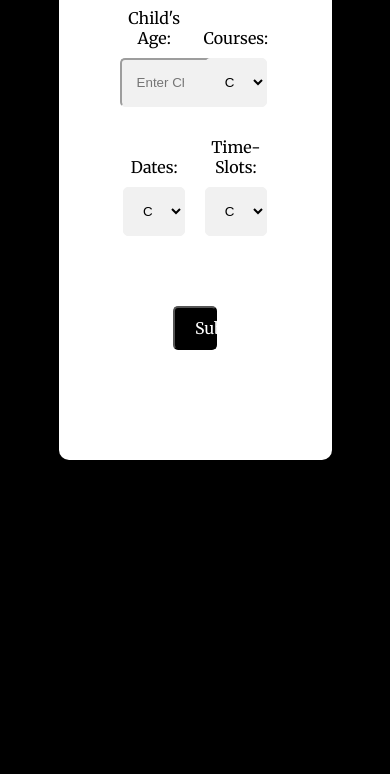
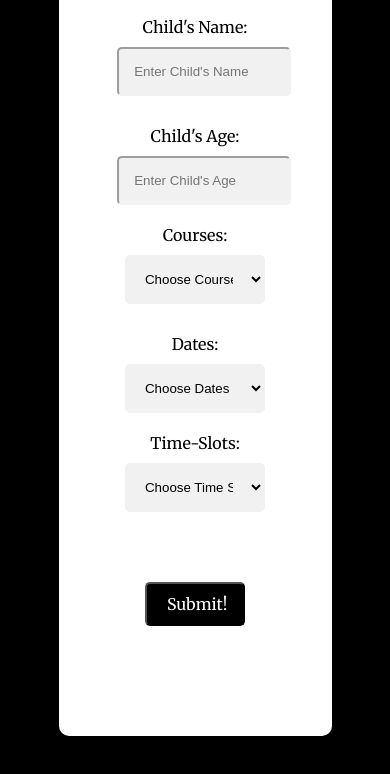
Before and after one commit to aaditya-ag/student-slot-booking, a website: page index.html in a window 390 px wide. Shown: the part 762-1536 px from the top of the page. Before the commit the page ends 1322 px from the top, so only its background shows below. Drawn offline with nearby package versions, Linux system fonts and the light colour scheme; no server answers.

Commit message:
Front end features like responsive

```diff
--- a/public/index.js
+++ b/public/index.js
@@ -126,7 +126,8 @@ async function get_Data(){
                 for(var i = 0;i<option.slots.length;i++){
                         var date = new Date(Number(option.slots[i].slot));
                         if(isValidDate(Number(option.slots[i].slot)) && selectedDate == date.toDateString()){
-                            slots.append($('<option></option>').text(date.toTimeString()));
+                            var time = date.getHours()+":" + ((date.getMinutes()<10)?"0":"") + date.getMinutes();
+                            slots.append($('<option></option>').text(time));
                         }
                 }
             }
--- a/public/styles.css
+++ b/public/styles.css
@@ -35,13 +35,17 @@ label{
 
 .btn{
     padding:10px 20px;
-    width:15%;
+    width:20%;
+    max-width: 200px;
+    min-width: 100px;
     font-size:100%;
     margin: 50px auto 50px auto;
     background-color: black;
     border-radius: 5px;
     font-family: 'Merriweather', serif;
+    cursor: pointer;
     color: white;
+    transition: all 0.5s;
 }
 
 .btn:hover{
@@ -80,3 +84,9 @@ label{
 #request-ongoing{
     color: green;
 }
+
+@media screen and (max-width: 800px) {
+    .form-left-element,.form-right-element {
+      width: 90%;
+    }
+  }
```
